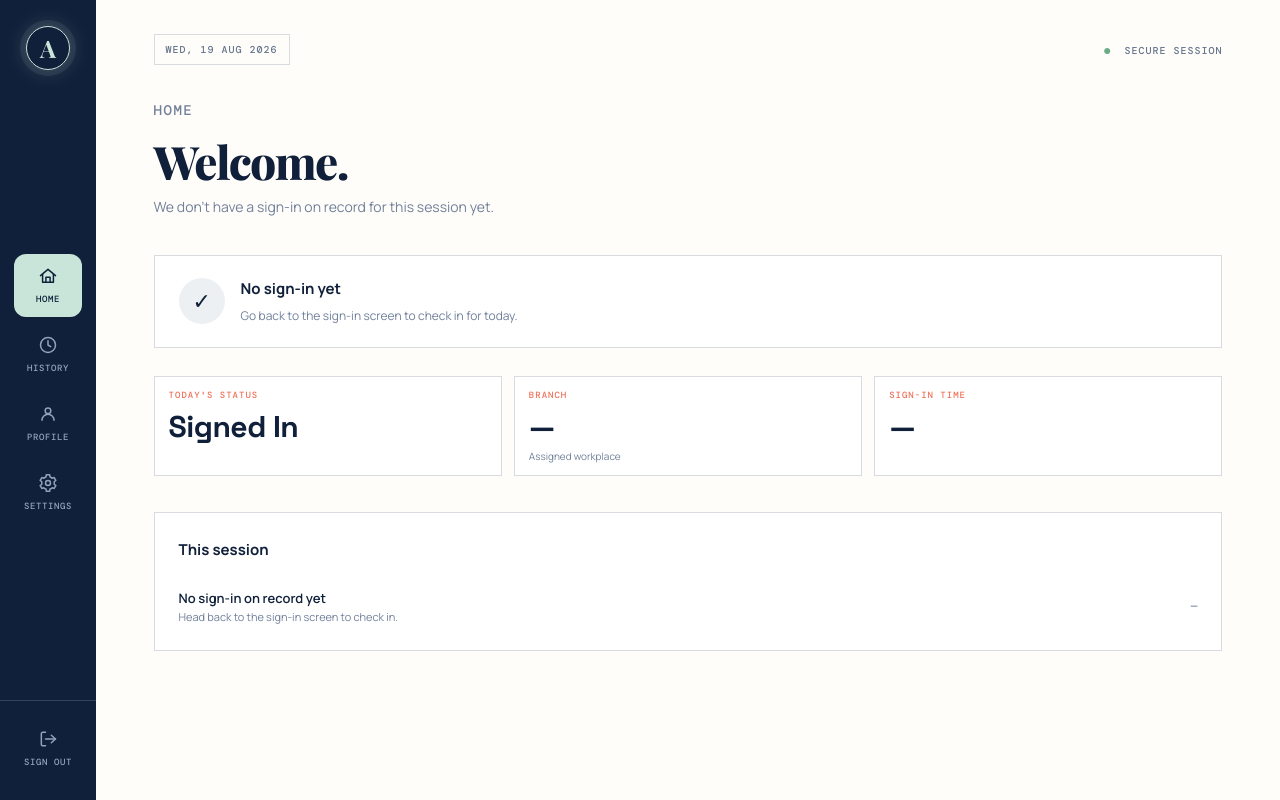
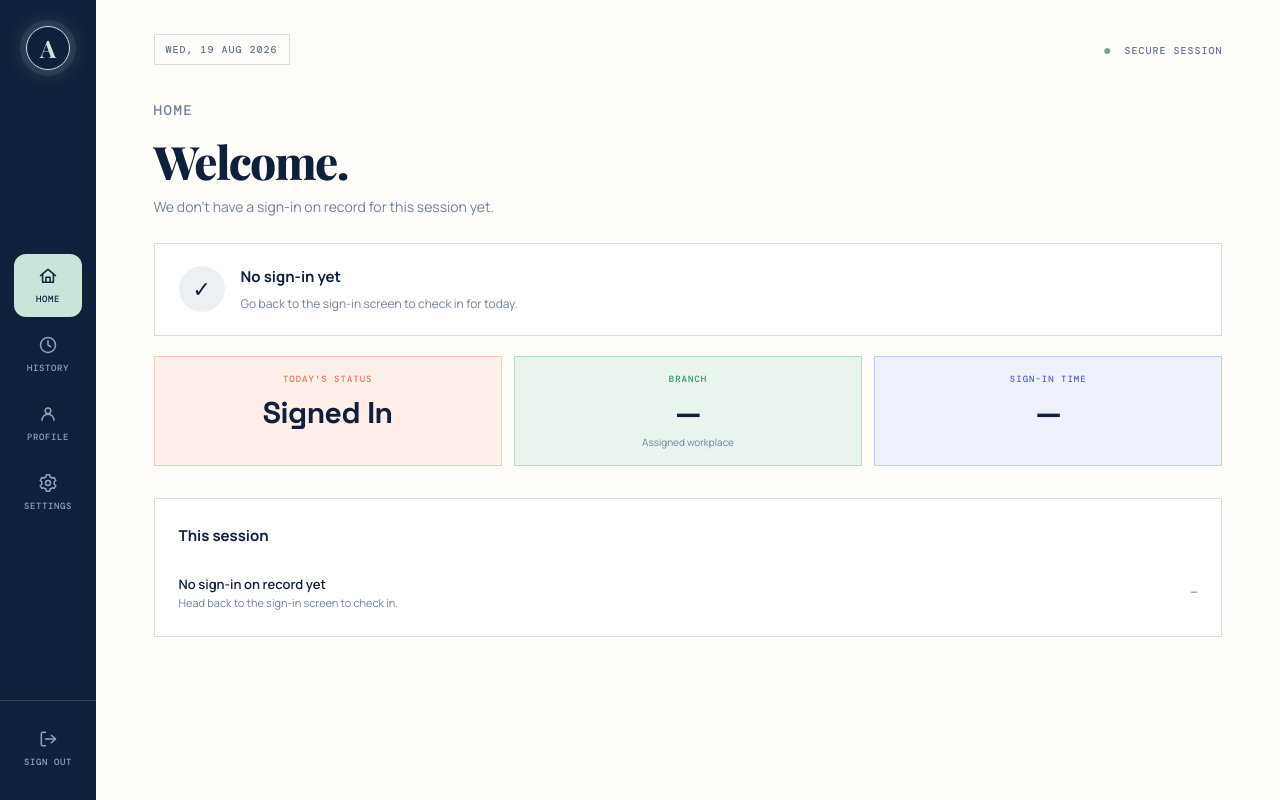
Before and after one commit to arpannazir694-boop/ATTENZA, a plain HTML site: page home.html in a window 1280 px wide. Drawn offline with nearby package versions, Linux system fonts and the light colour scheme; a web font is replaced by a local one.

Commit message:
Update style.css

```diff
--- a/style.css
+++ b/style.css
@@ -877,7 +877,7 @@ body {
 }
 
 .home-greeting {
-    margin: 0 0 36px
+    margin: 0 0 24px
 }
 
 .home-greeting .step-label {
@@ -905,7 +905,7 @@ body {
     align-items: center;
     gap: 16px;
     padding: 22px 24px;
-    margin-bottom: 28px
+    margin-bottom: 20px
 }
 
 .status-card .status-icon {
@@ -935,26 +935,54 @@ body {
     display: grid;
     grid-template-columns: repeat(auto-fit, minmax(150px, 1fr));
     gap: 12px;
-    margin-bottom: 36px
+    margin-bottom: 32px
 }
 
 .stat-card {
-    border: 1px solid var(--line);
+    border: 1px solid transparent;
     background: #fff;
-    padding: 12px 14px
+    padding: 16px 14px;
+    text-align: center
+}
+
+.stat-card:nth-child(1) {
+    background: #fdeee9;
+    border-color: #f4c9bb
+}
+
+.stat-card:nth-child(2) {
+    background: #e9f4ee;
+    border-color: #b9d9c6
+}
+
+.stat-card:nth-child(3) {
+    background: #eef1fb;
+    border-color: #c4cdec
 }
 
 .stat-card .stat-label {
     font: 500 9px "DM Mono", monospace;
     letter-spacing: 1px;
-    color: var(--coral);
-    margin: 0 0 6px
+    margin: 0 0 8px
+}
+
+.stat-card:nth-child(1) .stat-label {
+    color: #d97a5f
+}
+
+.stat-card:nth-child(2) .stat-label {
+    color: #3f8f6b
+}
+
+.stat-card:nth-child(3) .stat-label {
+    color: #5866b0
 }
 
 .stat-card .stat-value {
     font: 700 30px "Space Grotesk", sans-serif;
     letter-spacing: -.5px;
-    margin: 0 0 3px
+    margin: 0 0 3px;
+    color: var(--ink)
 }
 
 .stat-card .stat-note {
```
